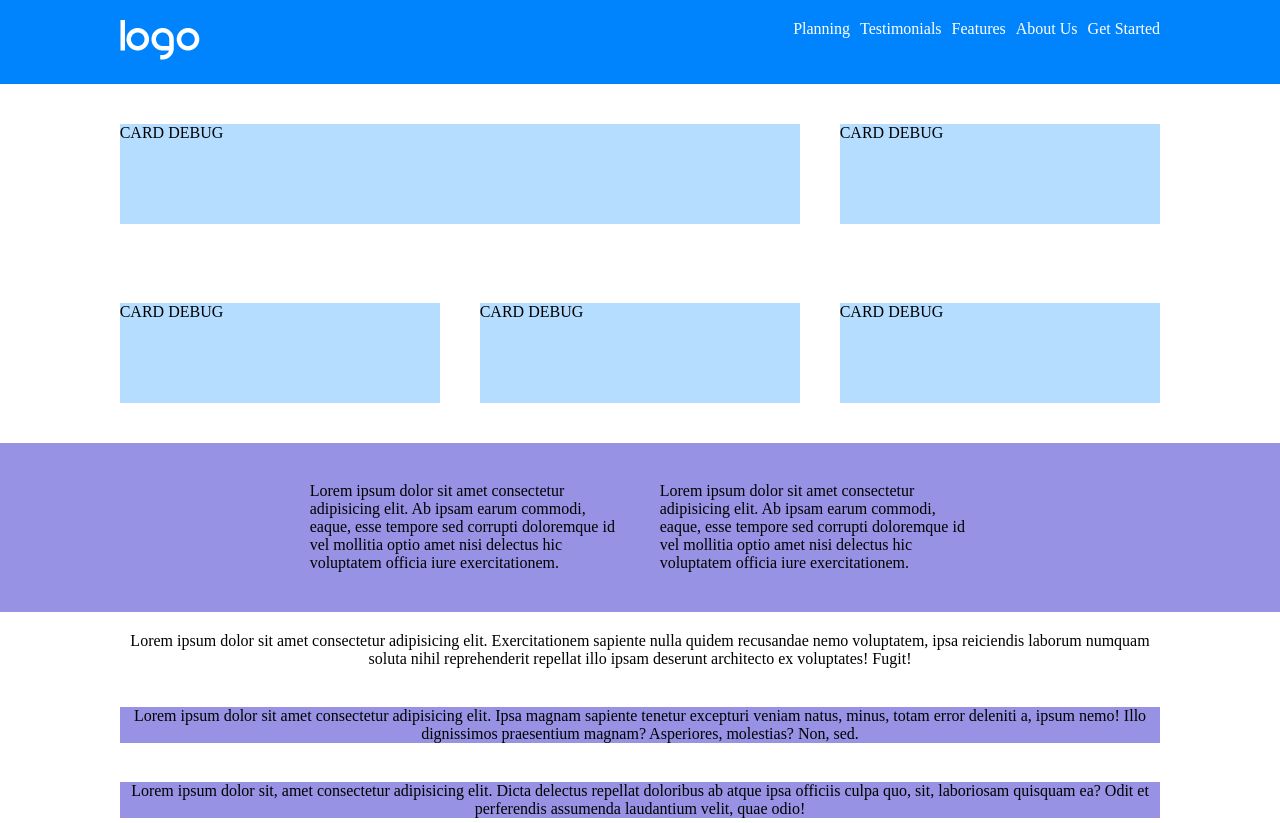
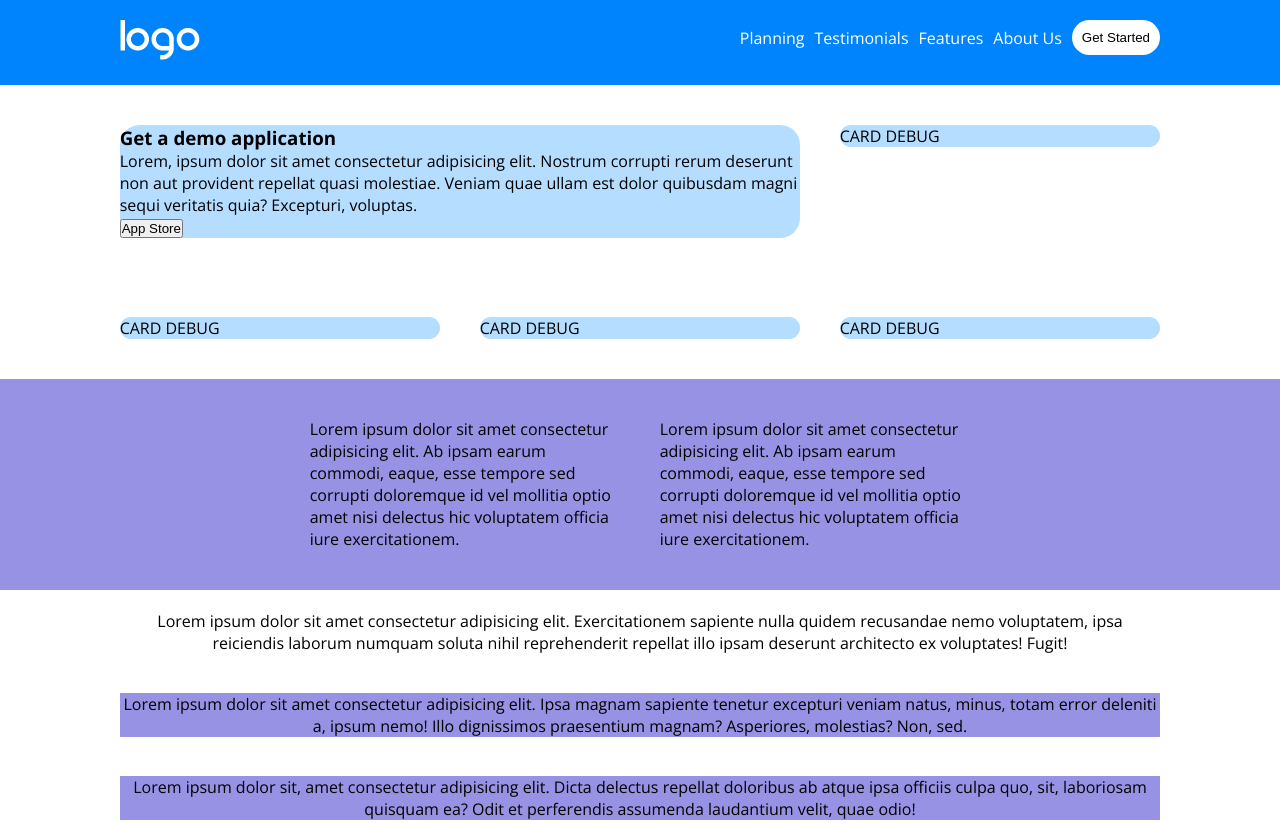
Before and after one commit to Iunora93/htmlcss-responsive-layout, a plain HTML site: page index.html in a window 1280 px wide. Shown: the top 823 px of the page. Drawn offline with nearby package versions, Linux system fonts and the light colour scheme.

Commit message:
inizio main

```diff
--- a/css/style.css
+++ b/css/style.css
@@ -5,6 +5,10 @@
     margin: 0;
     padding: 0;
     box-sizing: border-box;
+}
+
+body {
+    font-family: 'Open Sans', sans-serif;
 }
 
 /* ------------
@@ -97,6 +101,7 @@ header {
     .list-inline {
         display: block;
         display: flex;
+        align-items: center;
     }
     a {
         text-decoration: none;
@@ -104,6 +109,14 @@ header {
     }
     li {
         margin-left: 10px;
+    }
+
+    .btn-padding {
+        padding: 10px;
+        background-color: white;
+        color: black;
+        border-radius: 40px;
+        border: none;
     }
 
 }
@@ -127,6 +140,18 @@ header {
     li {
         margin-left: 10px;
     }
+    .list-inline {
+        display: flex;
+        align-items: center;
+
+    }
+    .btn-padding {
+        padding: 10px;
+        background-color: white;
+        color: black;
+        border-radius: 40px;
+        border: none;
+    }
 }
 
 /* -----------
@@ -136,7 +161,7 @@ header {
     /* prima sezione */
 .card-debug {
     background-color: var(--first-color-light);
-    height: 100px;
+    border-radius: 20px;
 }
 
 .hightlights .col {
--- a/index.html
+++ b/index.html
@@ -7,6 +7,12 @@
     <title>Responsive layout</title>
     <!-- font awesome -->
     <link rel="stylesheet" href="https://cdnjs.cloudflare.com/ajax/libs/font-awesome/6.2.0/css/all.min.css" integrity="sha512-xh6O/CkQoPOWDdYTDqeRdPCVd1SpvCA9XXcUnZS2FmJNp1coAFzvtCN9BmamE+4aHK8yyUHUSCcJHgXloTyT2A==" crossorigin="anonymous" referrerpolicy="no-referrer" />
+    <!-- Google-font -->
+    <link rel="preconnect" href="https://fonts.googleapis.com">
+    <link rel="preconnect" href="https://fonts.gstatic.com" crossorigin>
+    <link href="https://fonts.googleapis.com/css2?family=Open+Sans:wght@400;700;800&display=swap" rel="stylesheet">
+    <!-- /Google-font -->
+
     <!-- /font awesome -->
     <link rel="stylesheet" href="css/style.css">
 </head>
@@ -36,7 +42,7 @@
                         <li><a href="">Testimonials</a></li>
                         <li><a href="">Features</a></li>
                         <li><a href="">About Us</a></li>
-                        <li><a href="">Get Started</a></li>
+                        <li><button class="btn-padding">Get Started</button></li>
                     </ul>
                 </nav>
                 <!-- /link desktop -->
@@ -54,7 +60,11 @@
             <div class="container">
                 <div class="row">
                     <div class="col">
-                        <div class="card-debug">CARD DEBUG</div>
+                        <div class="card-debug">
+                            <h3 class="title-col">Get a demo application</h3>
+                            <p>Lorem, ipsum dolor sit amet consectetur adipisicing elit. Nostrum corrupti rerum deserunt non aut provident repellat quasi molestiae. Veniam quae ullam est dolor quibusdam magni sequi veritatis quia? Excepturi, voluptas.</p>
+                            <button class="primary btn-firstsection">App Store</button>
+                        </div>
                     </div>
                     <div class="col">
                         <div class="card-debug">CARD DEBUG</div>
```
